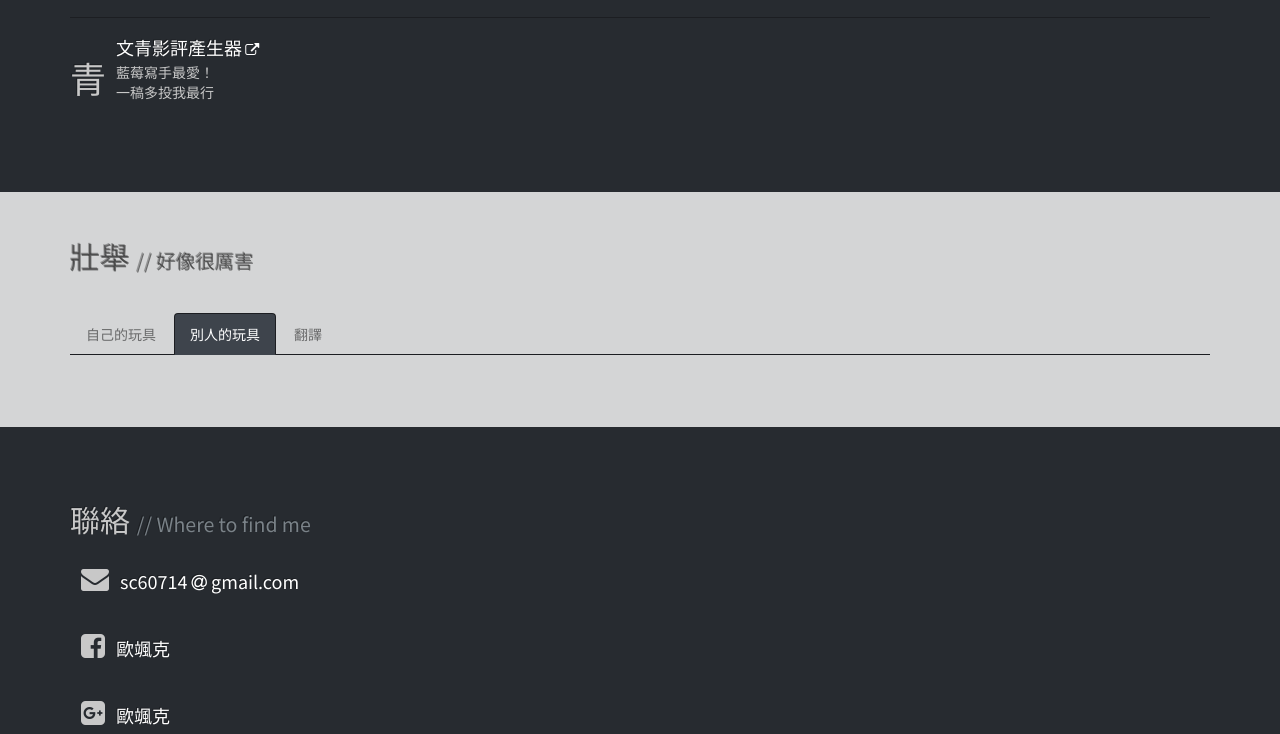
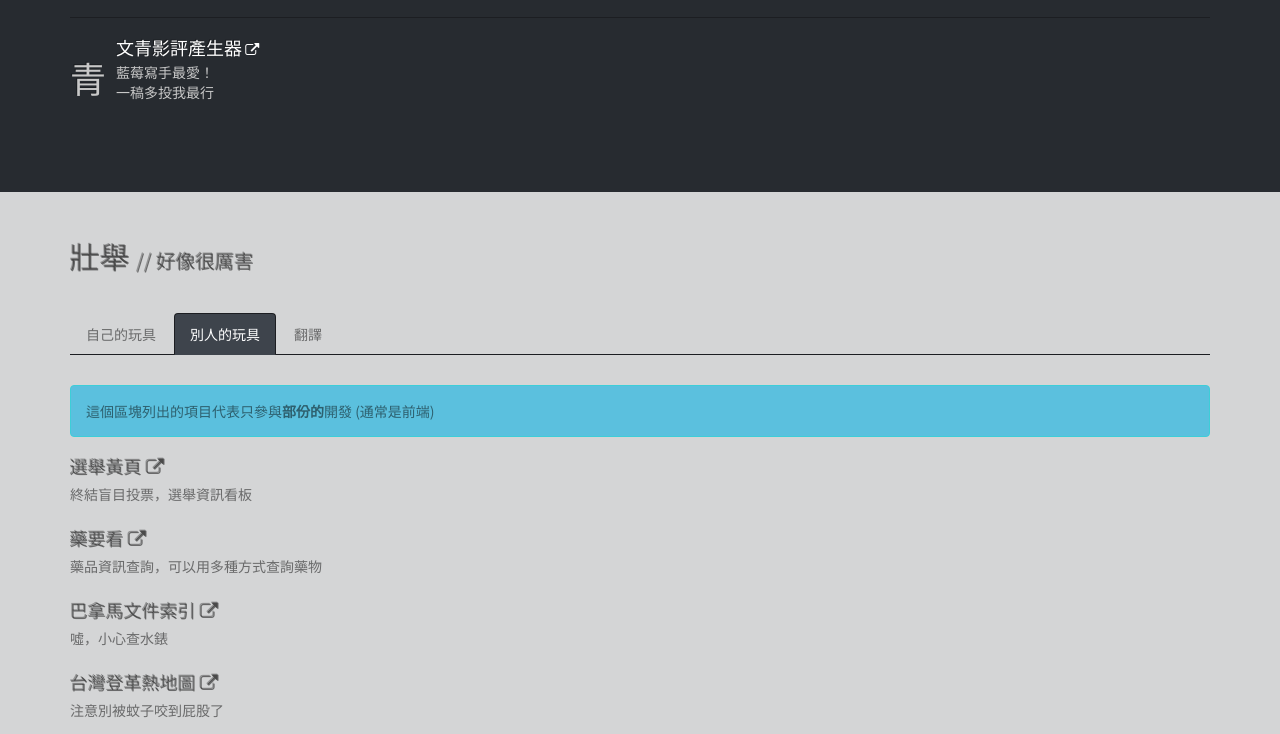
Before and after one commit to osk2/Home, a plain HTML site: page index.html in a window 1280 px wide. Both pictures are taken after a click on the tab "別人的玩具". Shown: the part 1786-2520 px from the top of the page. Drawn offline with nearby package versions, Linux system fonts and the light colour scheme.

Commit message:
Finish project section

```diff
--- a/index.html
+++ b/index.html
@@ -353,7 +353,41 @@
 						</div>
 
 						<div class="tab-pane fade" id="others-project" role="tabpanel">
-
+							<div class="alert alert-info">
+								這個區塊列出的項目代表只參與<strong>部份的</strong>開發 (通常是前端)
+							</div>
+							<div class="media">
+								<div class="media-body">
+									<h4 class="media-heading">
+										<a target="_blank" href="http://k.olc.tw/elections">選舉黃頁</a>
+									</h4>
+									<p>終結盲目投票，選舉資訊看板</p>
+								</div>
+							</div>
+							<div class="media">
+								<div class="media-body">
+									<h4 class="media-heading">
+										<a target="_blank" href="http://drugs.olc.tw">藥要看</a>
+									</h4>
+									<p>藥品資訊查詢，可以用多種方式查詢藥物</p>
+								</div>
+							</div>
+							<div class="media">
+								<div class="media-body">
+									<h4 class="media-heading">
+										<a target="_blank" href="https://kiang.github.io/Panama_Papers_Taiwan">巴拿馬文件索引</a>
+									</h4>
+									<p>噓，小心查水錶</p>
+								</div>
+							</div>
+							<div class="media">
+								<div class="media-body">
+									<h4 class="media-heading">
+										<a target="_blank" href="http://kiang.github.io/TainanDengueMap">台灣登革熱地圖</a>
+									</h4>
+									<p>注意別被蚊子咬到屁股了</p>
+								</div>
+							</div>
 						</div>
 
 						<div class="tab-pane fade" id="translation" role="tabpanel">
```
